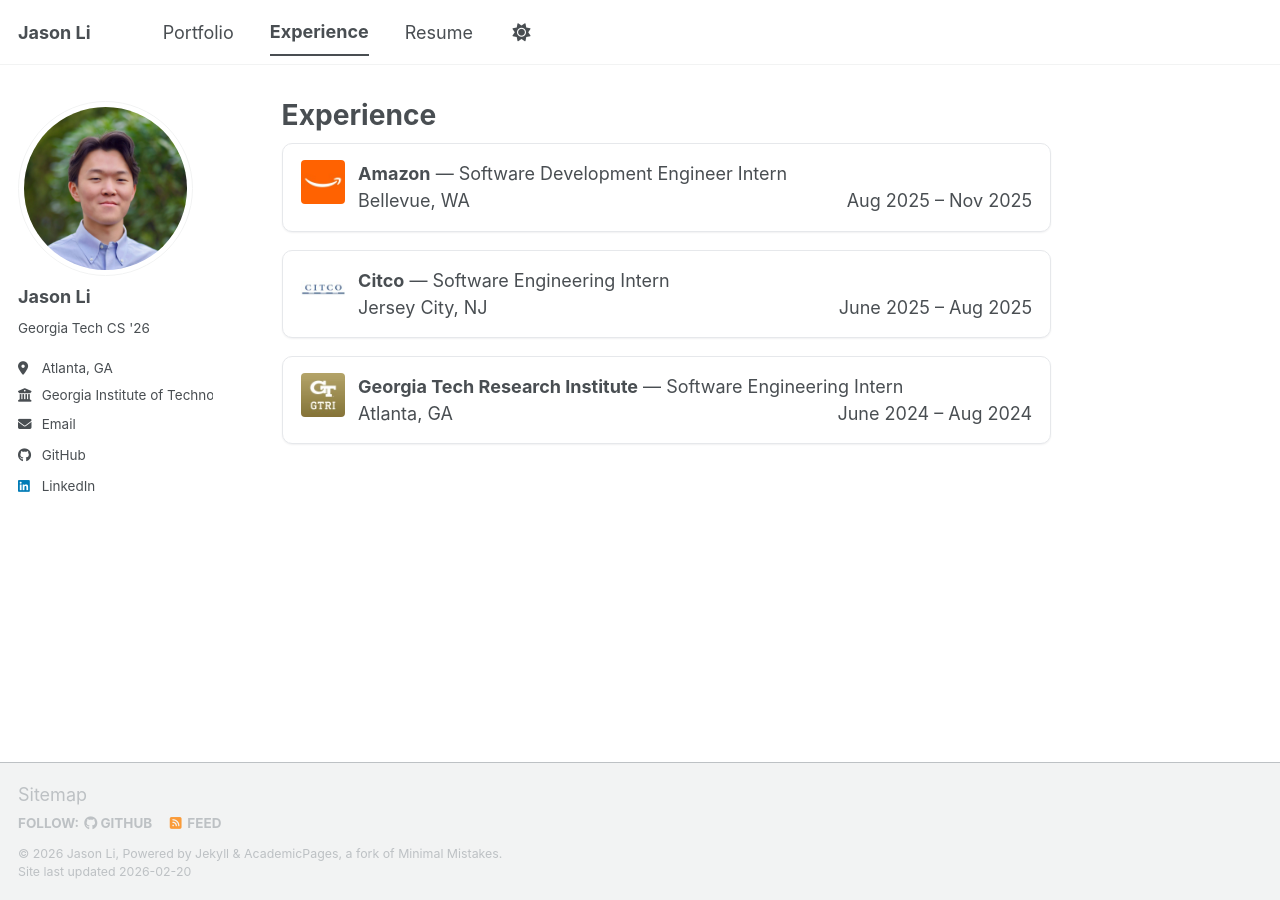
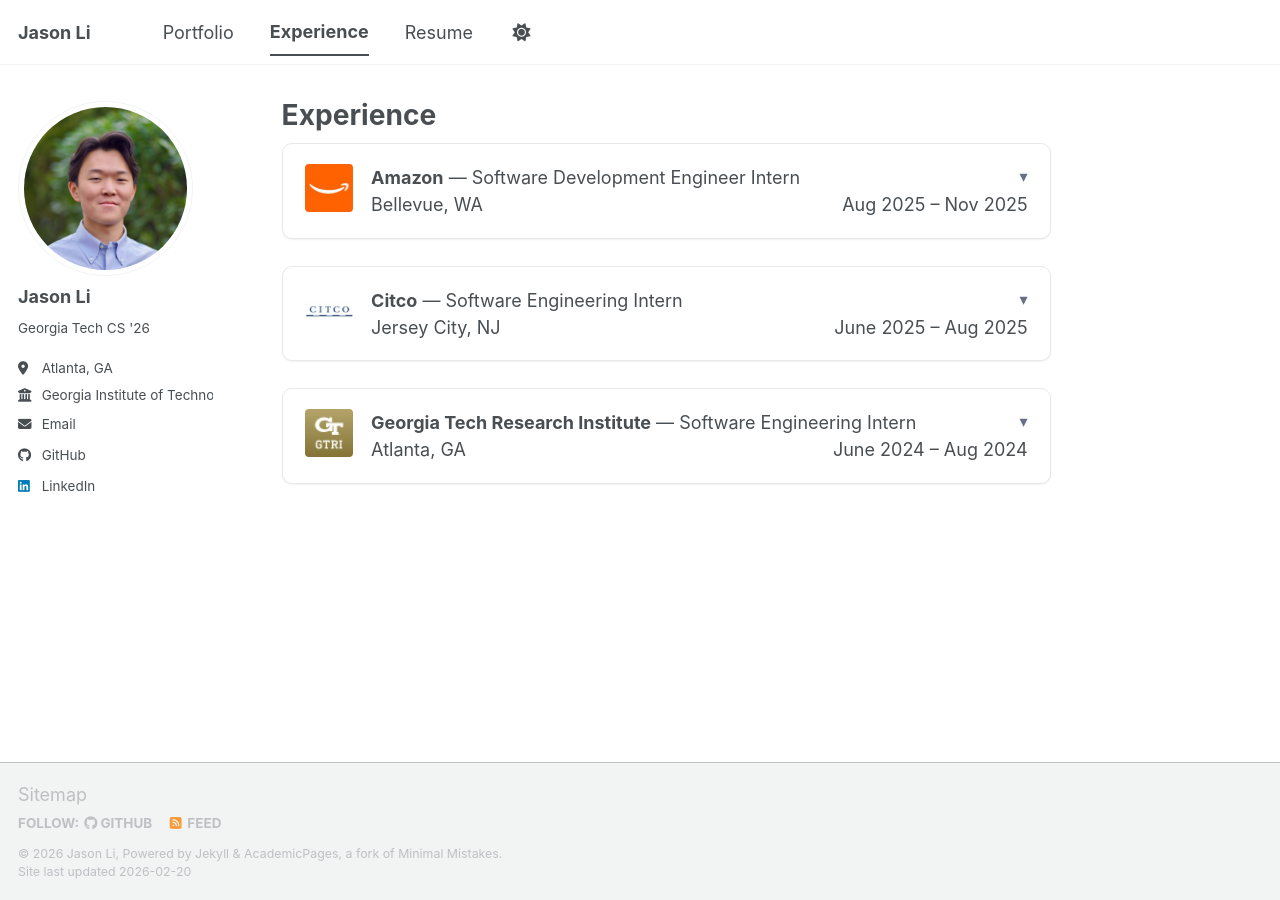
Before and after one commit to jasonli04/jasonli04.github.io, a Jekyll site: the page built from _pages/experience.md, in a window 1280 px wide. Built offline with Jekyll 4.4.1, drawn with Linux system fonts in a browser that asks for light colours; a script bundle is joined from its source files by our own code; library files that are not in the unit come from our copies.

Commit message:
experience formatting

```diff
--- a/assets/css/main.scss
+++ b/assets/css/main.scss
@@ -44,7 +44,7 @@
 
 /* Experience page */
 .experience-card {
-  margin: 0 0 1rem 0;
+  margin: 0 0 1.5rem 0;
   border: 1px solid #e6e8eb;
   border-radius: 10px;
   background: #fff;
@@ -55,13 +55,27 @@
   list-style: none;
   display: flex;
   align-items: flex-start;
-  gap: 0.75rem;
-  padding: 0.9rem 1rem;
+  gap: 1rem;
+  padding: 1.1rem 1.25rem;
   cursor: pointer;
+  position: relative;
 }
 
 .experience-summary::-webkit-details-marker {
   display: none;
+}
+
+.experience-summary::after {
+  content: "▾";
+  position: absolute;
+  top: 1.1rem;
+  right: 1.25rem;
+  font-size: 0.9rem;
+  color: #667085;
+}
+
+.experience-card[open] .experience-summary::after {
+  content: "▴";
 }
 
 .experience-card[open] .experience-summary {
@@ -98,8 +112,8 @@
 }
 
 .experience-logo {
-  width: 44px;
-  height: 44px;
+  width: 48px;
+  height: 48px;
   object-fit: contain;
   border-radius: 4px;
 }
@@ -109,11 +123,11 @@
 }
 
 .experience-body {
-  padding: 0.75rem 1.25rem 1rem 1.25rem;
+  padding: 0.9rem 1.25rem 1.1rem 1.25rem;
 }
 
 .experience-body ul {
-  margin: 0 0 0.5rem 1.2rem;
+  margin: 0 0 0.75rem 1.2rem;
 }
 
 /* Portfolio skills */
```
